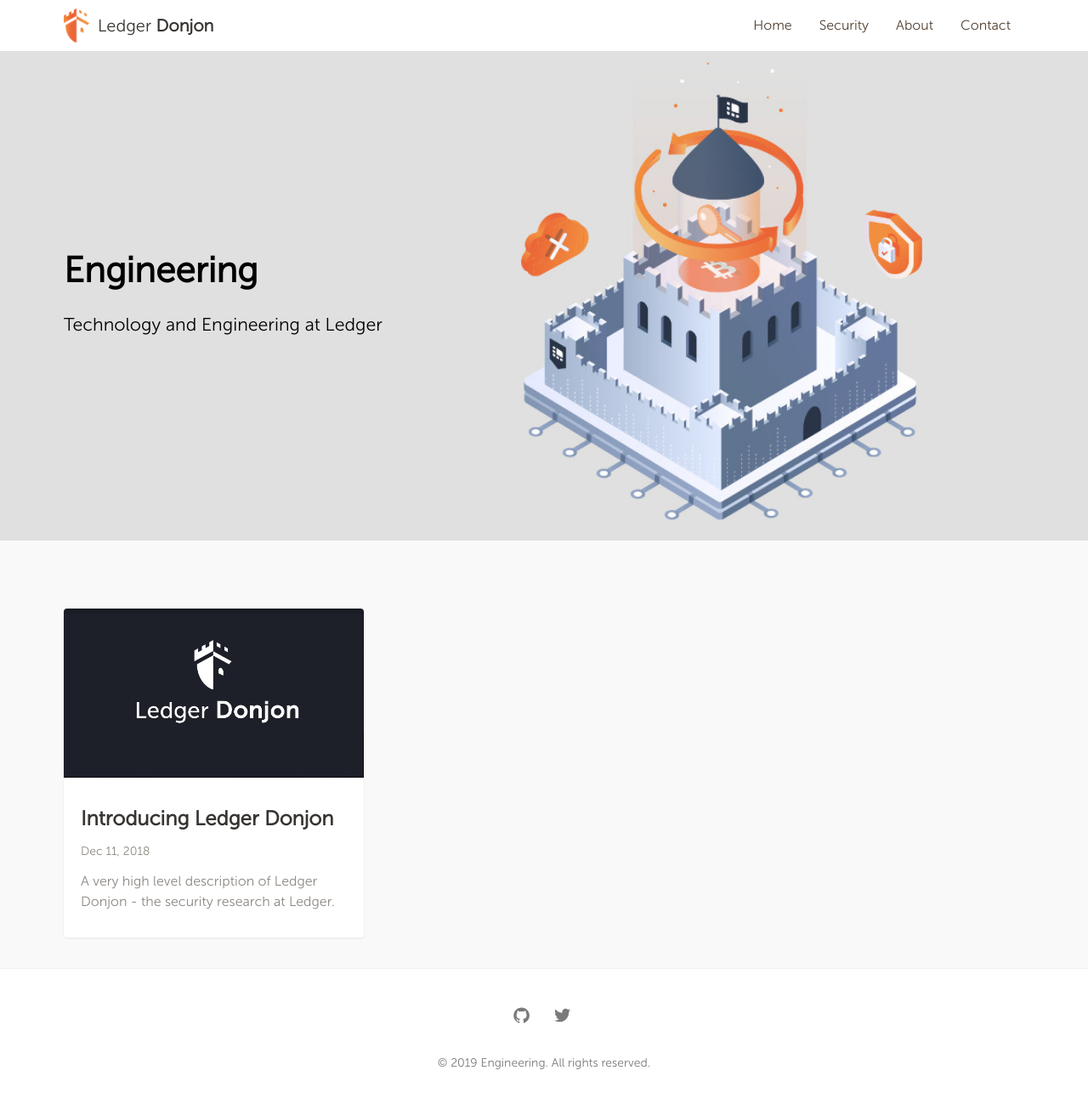
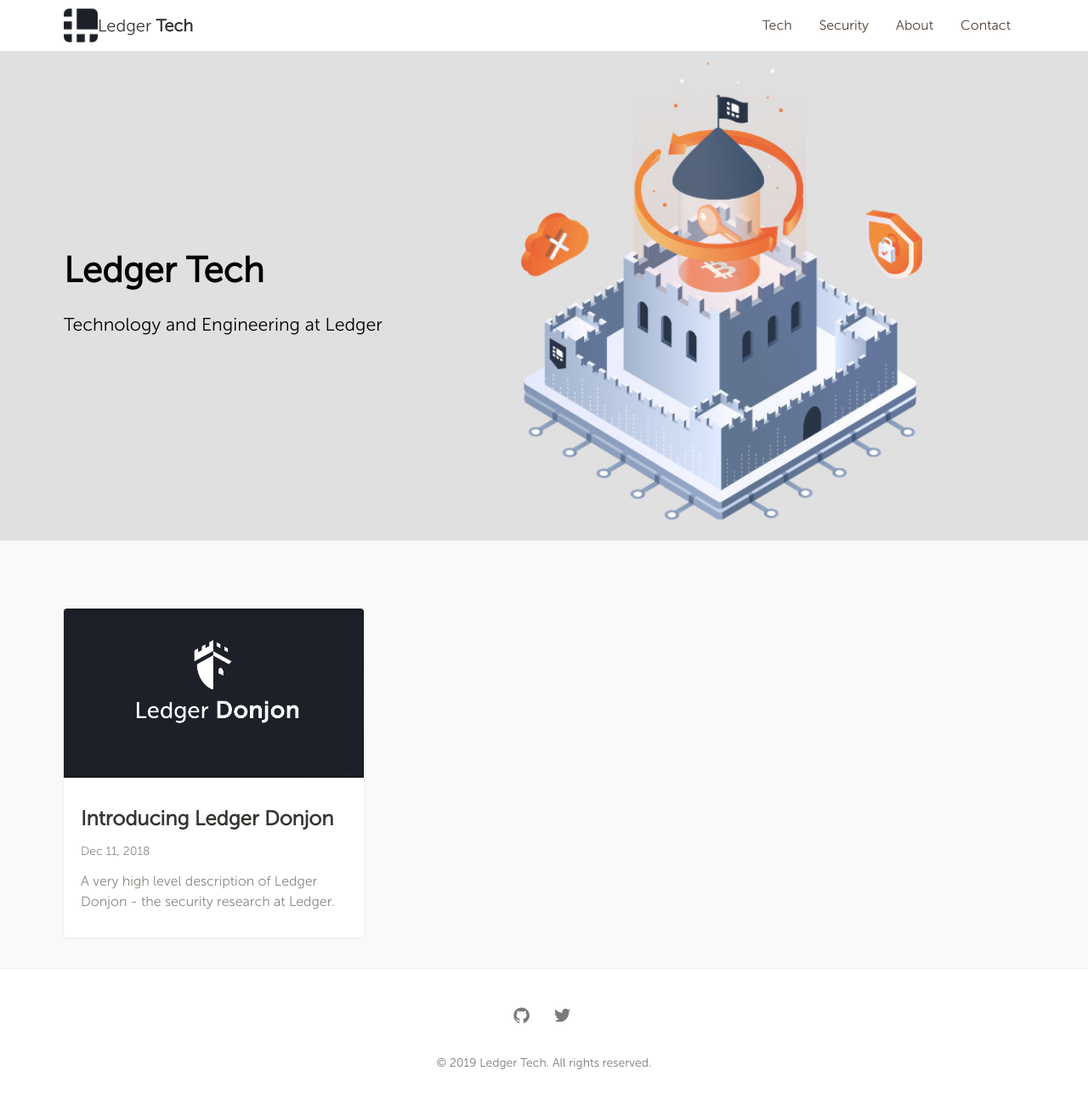
Before and after one commit to jean-laurent-g/LedgerHQ.github.io, a Jekyll site: the page built from index.md, in a window 1280 px wide. Shown: the whole page at 85% size. Built offline with Jekyll 4.4.1, drawn with Linux system fonts in a browser that asks for light colours.

Commit message:
Theme tweaks

```diff
--- a/_config.yml
+++ b/_config.yml
@@ -1,5 +1,5 @@
 # SITE CONFIGURATION
-title: Engineering # your site title
+title: Ledger Tech # your site title
 author: CharlesLedger
 description: > # Meta description of Homepage
    The whispers from the Engineering of Ledger. The latest news about technology and engineering at Ledger.
@@ -8,14 +8,14 @@ url: "https://ledgerhq.github.io/"
 
 # SEO PLUGIN
 social:
-  name: Ledger Engineering
+  name: Ledger Tech
   links:
     - https://twitter.com/ledger
     - https://github.com/ledgerHQ
 
 # THEME SETTINGS
 navigation: # Navigation links
-  - {name: 'Home', link: '/'}
+  - {name: 'Tech', link: '/'}
   - {name: 'Security', link: 'https://donjon.ledger.com/'}
   - {name: 'About', link: '/about'}
   - {name: 'Contact', link: '/contact'}
--- a/_includes/header.html
+++ b/_includes/header.html
@@ -3,10 +3,10 @@
     <div class="header__inner">
       <a class="header__logo" href="{{ '/' | relative_url }}">
         <div class="header__logo--container">
-          <img class="site_logo" src="/assets/donjonlogo.png" style="height:40px;">
+          <img class="site_logo" src="/assets/ledgerlogo.png" style="height:40px;">
         </div>
         <div>
-          <p style="margin-bottom:0;font-weight:500;font-size:1.25em;">Ledger <strong>Donjon</strong></p>
+          <p style="margin-bottom:0;font-weight:500;font-size:1.25em;">Ledger <strong>Tech</strong></p>
         </div>
       </a>
       <nav class="header__links">
--- a/_sass/abstracts/_variables.scss
+++ b/_sass/abstracts/_variables.scss
@@ -3,10 +3,10 @@
   src: url("/assets/fonts/MuseoSans_300.otf");
 }
 
-$primary: #ef7f24 !default;
+$primary: #1d2028 !default;
 $secondary: #ff6161 !default;
 $border: #ededed !default;
-$primary-light: #f1a668;
+$primary-light: #0097a7;
 $reverse: #413e3c !default;
 $success: #8fd896 !default;
 $error: #ff6161 !default;
```
Also changed, not shown: assets/ledgerlogo.png (added).
